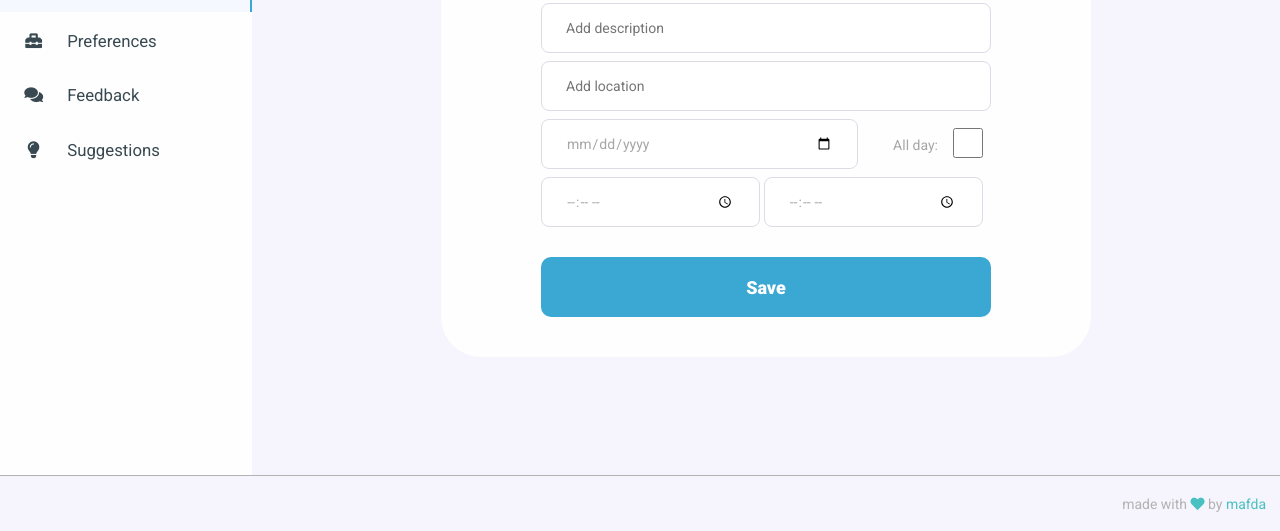
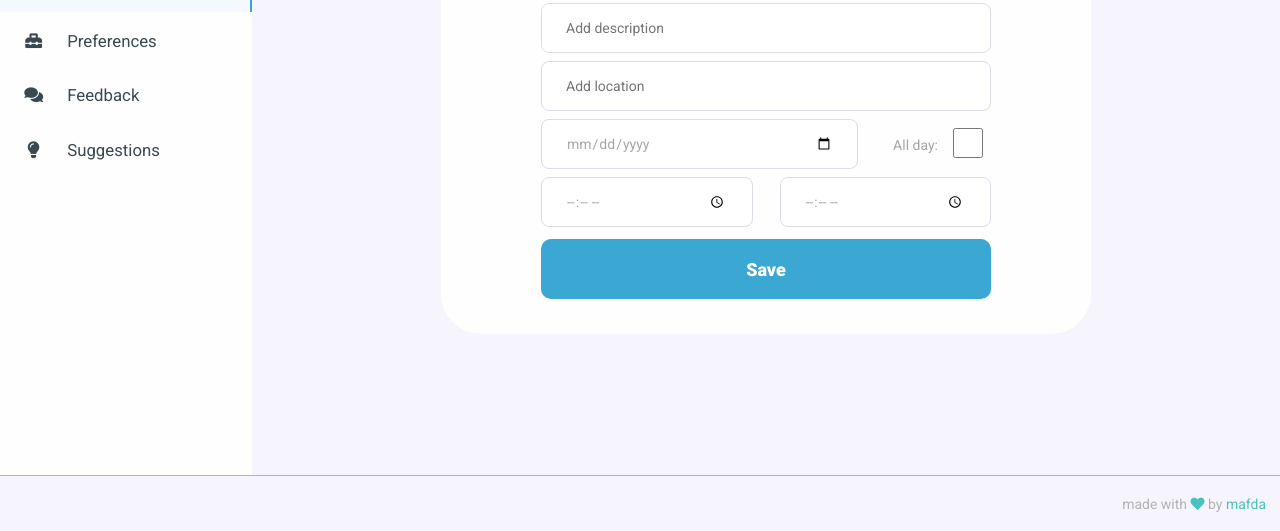
Before and after one commit to mafda/dashboard, a website: page index.html in a window 1280 px wide. Shown: the part 269-800 px from the top of the page. Drawn offline with Linux system fonts and the light colour scheme.

Commit message:
modified hours group

```diff
--- a/form.css
+++ b/form.css
@@ -13,7 +13,7 @@ form input {
 
 .main-header .main-form form {
 	width: 100%;
-	max-width: 450px;
+  max-width: 450px;
 }
 
 .main-header .main-form form input {
@@ -24,6 +24,20 @@ form input {
   display: flex;
   align-items: center;
   justify-content: center;
+}
+
+.input-hour {
+  height: 50px;
+}
+
+#fhourdiv {
+  display: flex;
+  align-items: center;
+  justify-content: space-between;
+}
+
+#fhourdiv > input {
+  width: 47%;
 }
 
 .main-header .main-form form .input-group input + input {
@@ -60,7 +74,7 @@ form input {
   border-radius: 10px;
   color: #FFF;
   font-weight: 700;
-  margin: 30px 0 20px 0;
+  margin: 20px 0 15px 0;
   display: inline-block;
   text-align: center;
   text-decoration: none;
--- a/index.html
+++ b/index.html
@@ -54,7 +54,7 @@
               <input type="checkbox" class="checkbox" id="fallday" onchange="form_display_hour()">
             </div>
 
-            <div class="input-group">
+            <div class="input-hour">
               <div id="fhourdiv">
                 <input type="time" id="fstart" class="hour" onchange="form_validate_hour()">
                 <input type="time" id="fend" class="hour" onchange="form_validate_hour()">
--- a/main.js
+++ b/main.js
@@ -2,7 +2,7 @@ function form_display_hour() {
   if (document.getElementById("fallday").checked) {
     document.getElementById("fhourdiv").style.display = "none";
   } else {
-    document.getElementById("fhourdiv").style.display = "block";
+    document.getElementById("fhourdiv").style.display = "flex";
   }
 }
 
--- a/styles.css
+++ b/styles.css
@@ -35,6 +35,7 @@ a {
   flex: 1;
   margin: 5.5em 0;
   width: 100%;
+  min-width: 300px;
 }
 
 .main-header {
@@ -42,7 +43,8 @@ a {
   border-radius: 40px;
   padding: 20px;
   width: 100%;
-	max-width: 650px;
+  max-width: 650px;
+
 }
 
 .main-title {
```
